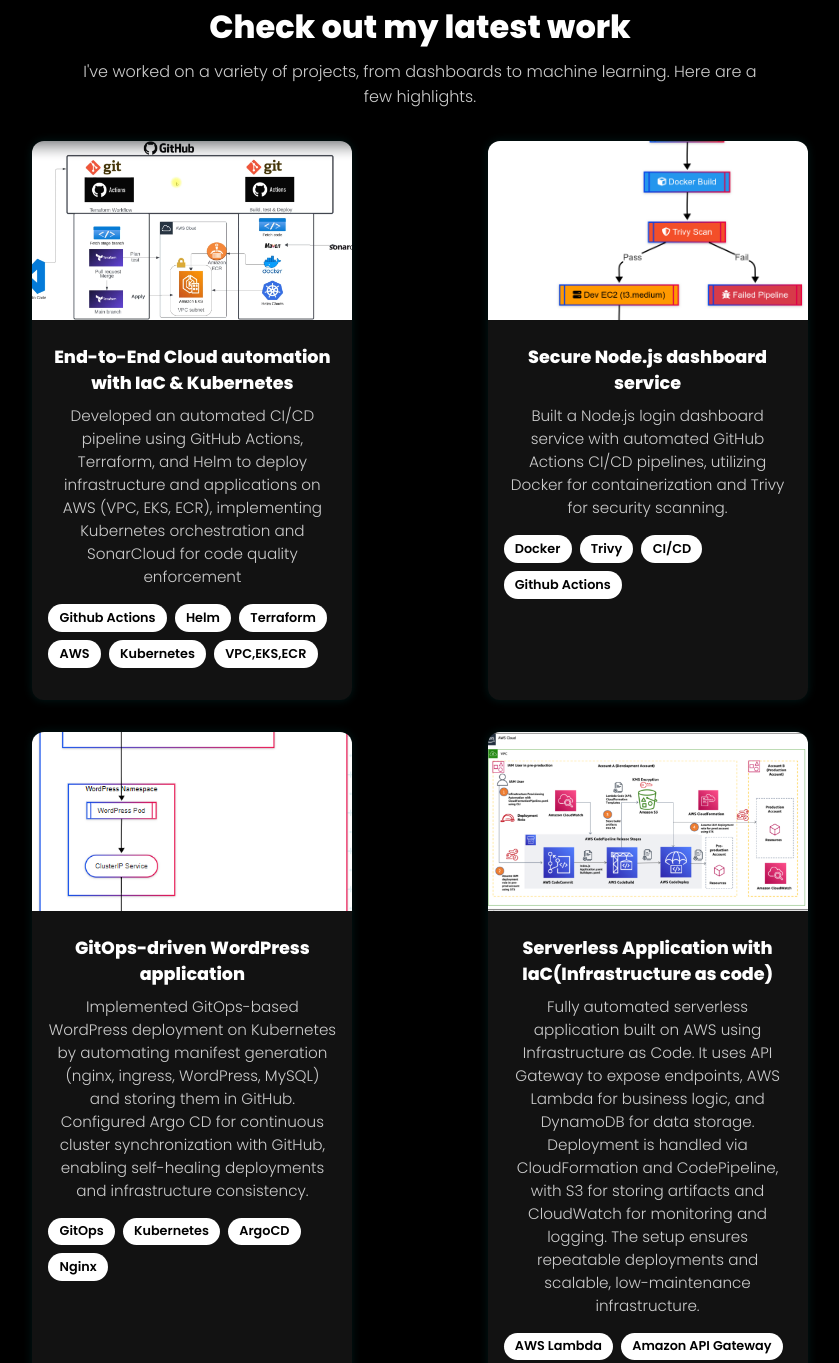
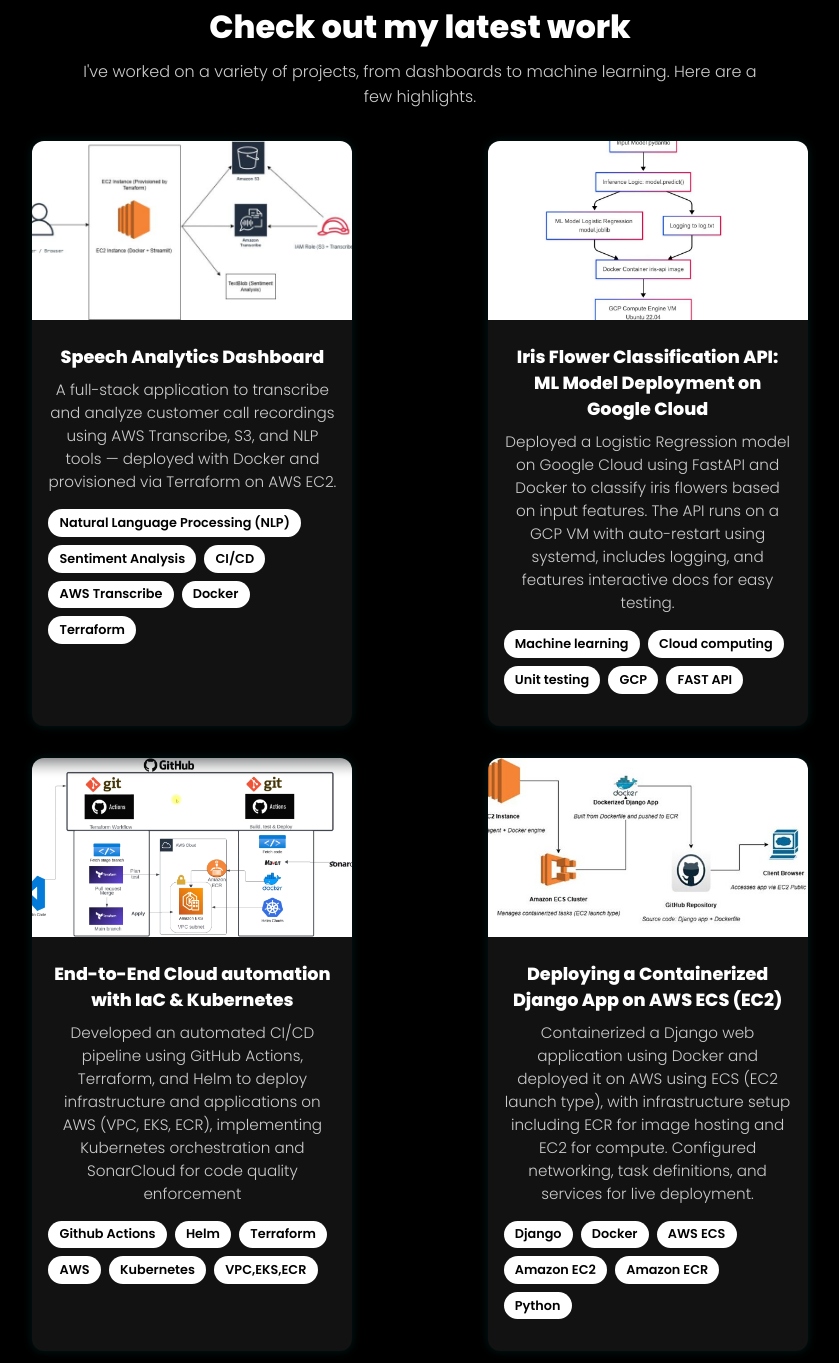
Before and after one commit to Priyal-Patel0810/webfolio, a plain HTML site: page index.html in a window 1280 px wide. Shown: the part 3102-4465 px from the top of the page, without its empty margins (220-1059 px from the left). Drawn offline with Linux system fonts and the light colour scheme.

Commit message:
Second commit

```diff
--- a/index.html
+++ b/index.html
@@ -226,6 +226,29 @@
       <p class="section-subheading">I've worked on a variety of projects, from dashboards to machine learning. Here are a few highlights.</p>
 
       <div class="card-grid">
+
+        <div class="project-card">
+          <img src="Speech_analysis_architecture.jpg" alt="Secure Node.js dashboard service">
+          <div class="card-body">
+            <h3>Speech Analytics Dashboard</h3>
+            <p>A full-stack application to transcribe and analyze customer call recordings using AWS Transcribe, S3, and NLP tools — deployed with Docker and provisioned via Terraform on AWS EC2.</p>
+            <div class="tags">
+              <span>Natural Language Processing (NLP)</span><span>Sentiment Analysis</span><span>CI/CD</span><span>AWS Transcribe</span><span>Docker</span><span>Terraform</span>
+            </div>
+          </div>
+        </div>
+
+        <div class="project-card">
+          <img src="iris_architecture.jpg" alt="End-to-End Cloud automation with IaC & Kubernetes">
+          <div class="card-body">
+            <h3>Iris Flower Classification API: ML Model Deployment on Google Cloud	</h3>
+            <p>Deployed a Logistic Regression model on Google Cloud using FastAPI and Docker to classify iris flowers based on input features. The API runs on a GCP VM with auto-restart using systemd, includes logging, and features interactive docs for easy testing.</p>
+            <div class="tags">
+              <span>Machine learning</span><span>Cloud computing</span><span>Unit testing</span><span>GCP</span><span>FAST API</span>
+            </div>
+          </div>
+        </div>
+
         <div class="project-card">
           <img src="project architechture.png" alt="End-to-End Cloud automation with IaC & Kubernetes">
           <div class="card-body">
@@ -237,7 +260,18 @@
           </div>
         </div>
 
-      <div class="project-card">
+        <div class="project-card">
+          <img src="Django_arch.jpg" alt="Django Application Deployment on AWS ECS (EC2 Launch Type)">
+          <div class="card-body">
+            <h3>Deploying a Containerized Django App on AWS ECS (EC2)</h3>
+            <p>Containerized a Django web application using Docker and deployed it on AWS using ECS (EC2 launch type), with infrastructure setup including ECR for image hosting and EC2 for compute. Configured networking, task definitions, and services for live deployment.</p>
+            <div class="tags">
+              <span>Django</span><span>Docker</span><span>AWS ECS</span><span>Amazon EC2</span><span>Amazon ECR</span><span>Python</span>
+            </div>
+          </div>
+        </div>
+
+        <div class="project-card">
           <img src="nginx.png" alt="Secure Node.js dashboard service">
           <div class="card-body">
             <h3>Secure Node.js dashboard service</h3>
```
Also changed, not shown: Cloud_Native.jpg (added), Django_1.png (added), Django_2.jpg (added), Django_arch.jpg (added), ML_1.png (added), Speech_analysis_architecture.jpg (added), Speech_analysis_dashboard.jpg (added), Speech_analysis_results.jpg (added), iris_architecture.jpg (added), iris_prediction_1.jpg (added), iris_prediction_2.jpg (added), iris_prediction_3.jpg (added).
